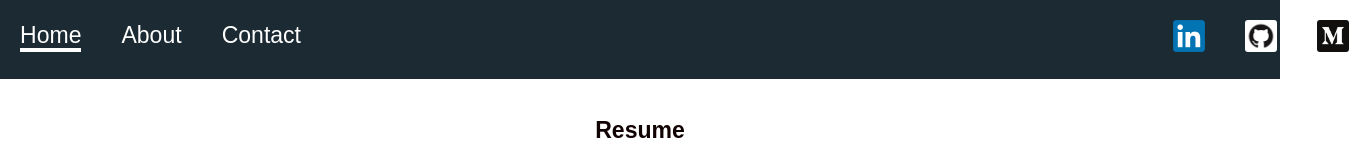
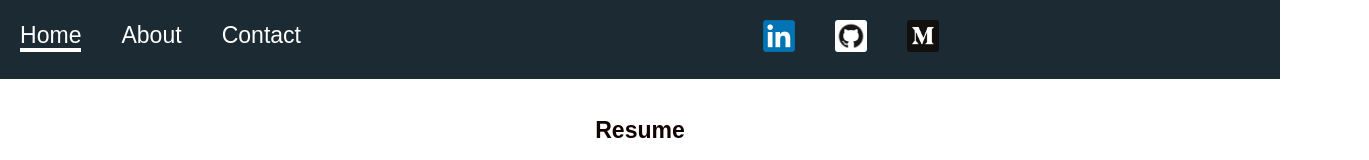
Before and after one commit to jbharwood/joseph-harwood, a React (Create React App) app: page /contact#/home in a window 1280 px wide. Shown: the top 160 px of the page, 1369 px wide, since content can reach past the window. Built offline with nearby package versions, Linux system fonts and the light colour scheme.

Commit message:
changed navbar margins

```diff
--- a/src/App.css
+++ b/src/App.css
@@ -127,5 +127,6 @@ a:hover {
 .navBarRight {
   list-style: none;
   display: flex;
-  margin-left: 65%;
+  margin-left: 33%;
+  /* margin-left: 65%; */
 }
```
